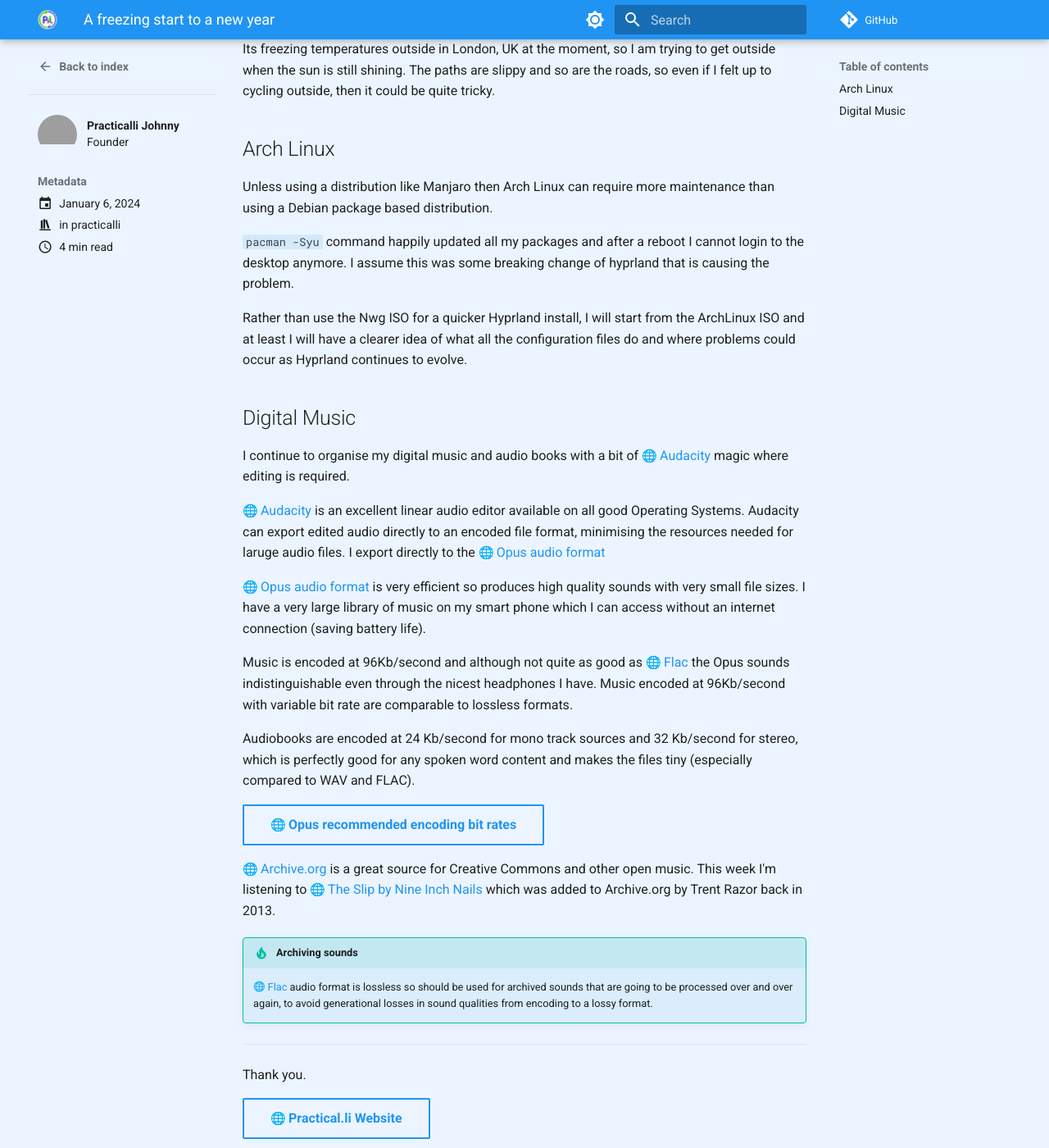
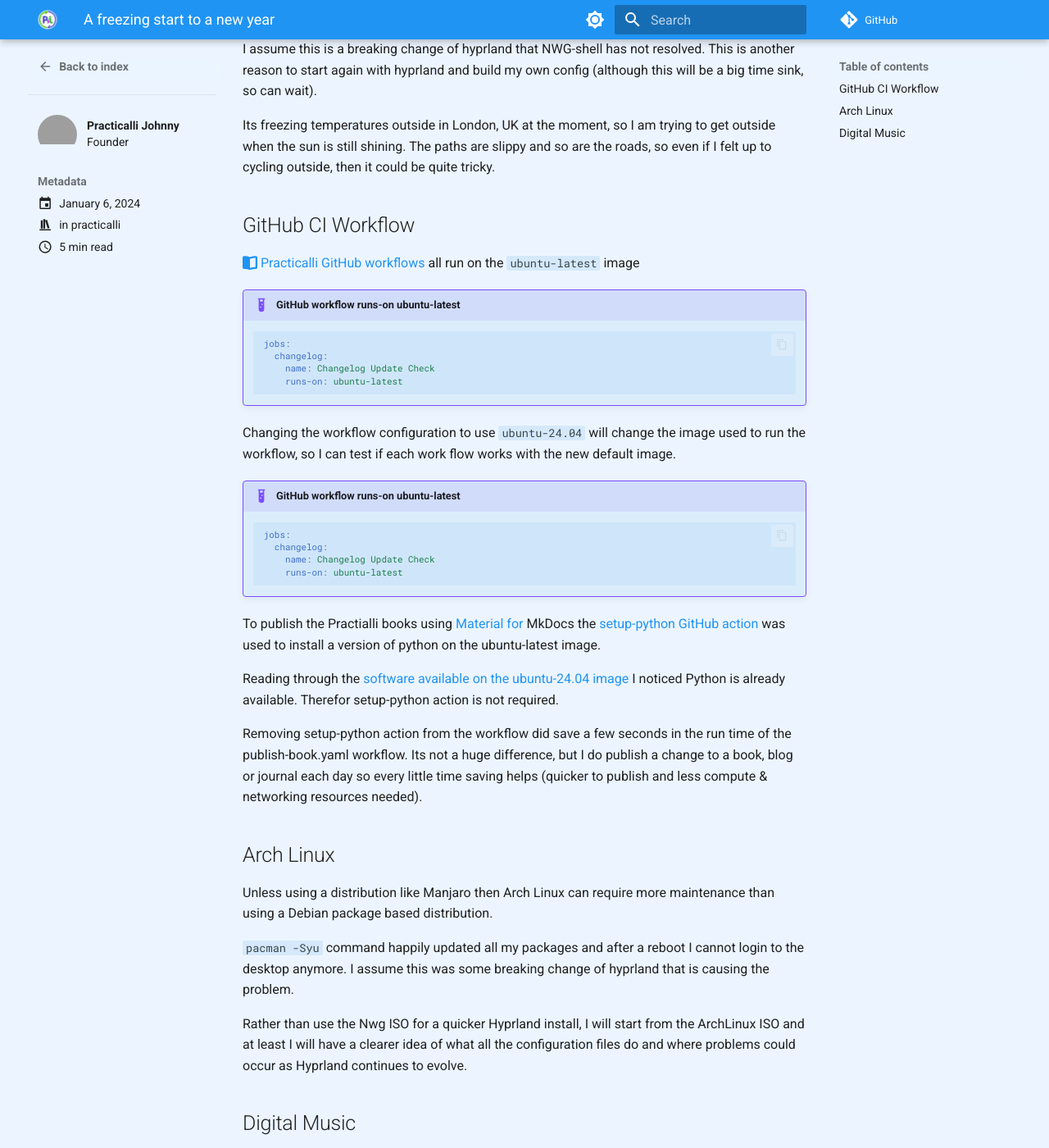
Before and after one commit to practicalli/personal-journal, an MkDocs documentation site: the page built from docs/posts/2025/january/06.md, in a window 1280 px wide and 1400 px high, scrolled down 472 px. Shown: the whole window at 82% size. Built offline with MkDocs 1.6.1 and Material for MkDocs 9.7.7, drawn with Linux system fonts in a browser that asks for light colours; emoji names are drawn with the system emoji font; comment, search, counter and statistics services are not loaded; some of the changed text lies outside the part shown; grey boxes are pictures that could not be loaded.

Commit message:
update: journal entry week starting 6 January 2025

````diff
--- a/docs/posts/2025/january/06.md
+++ b/docs/posts/2025/january/06.md
@@ -11,6 +11,8 @@ tags:
   - opus
 ---
 
+GitHub is currently [:fontawesome-brands-github: rolling out a change to make Ubuntu 24.04 the default image](https://github.com/actions/runner-images/issues/10636) when [running a workflow on `ubuntu-latest`](#github-ci-workflow).  As some packages have been removed to save space, then its prudent to give the [:fontawesome-solid-book-open: Practicalli GitHub workflows](https://practical.li/engineering-playbook/continuous-integration/github/workflows/practicalli/){target=_blank} a test on Ubuntu 24.04.
+
 Organising my [digital music](#digital-music) and audio books so they all fit nicely on my smart phone (using Opus audio format and VLC to play the music).
 
 [Arch Linux](#arch-linux) recommends not using `pacman -Syu` to update all packages and today I experience why.  I can no longer login to the desktop :facepalm: EDIT: this seems to be specific to the NWG-shell configuration, as the vanilla hyprland desktop does work.
@@ -21,6 +23,35 @@ Its freezing temperatures outside in London, UK at the moment, so I am trying to
 
 
 <!-- more -->
+
+## GitHub CI Workflow
+
+[:fontawesome-solid-book-open: Practicalli GitHub workflows](https://practical.li/engineering-playbook/continuous-integration/github/workflows/practicalli/){target=_blank} all run on the `ubuntu-latest` image
+
+!!! EXAMPLE "GitHub workflow runs-on ubuntu-latest"
+    ```yaml
+    jobs:
+      changelog:
+        name: Changelog Update Check
+        runs-on: ubuntu-latest
+    ```
+
+Changing the workflow configuration to use `ubuntu-24.04` will change the image used to run the workflow, so I can test if each work flow works with the new default image.
+
+
+!!! EXAMPLE "GitHub workflow runs-on ubuntu-latest"
+    ```yaml
+    jobs:
+      changelog:
+        name: Changelog Update Check
+        runs-on: ubuntu-latest
+    ```
+
+To publish the Practialli books using [Material for ]() MkDocs the [setup-python GitHub action](https://github.com/actions/setup-python) was used to install a version of python on the ubuntu-latest image.
+
+Reading through the [software available on the ubuntu-24.04 image](https://github.com/actions/runner-images/issues/10636) I noticed Python is already available.  Therefor setup-python action is not required.
+
+Removing setup-python action from the workflow did save a few seconds in the run time of the publish-book.yaml workflow.  Its not a huge difference, but I do publish a change to a book, blog or journal each day so every little time saving helps (quicker to publish and less compute & networking resources needed).
 
 
 ## Arch Linux
````
